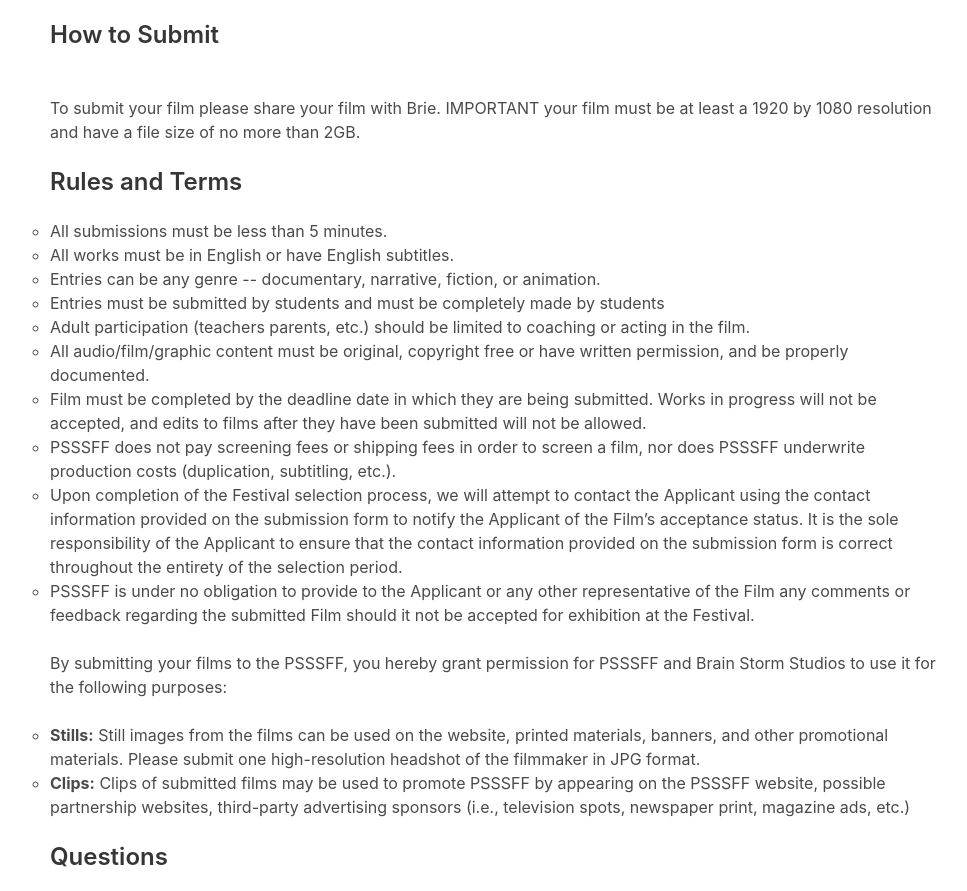
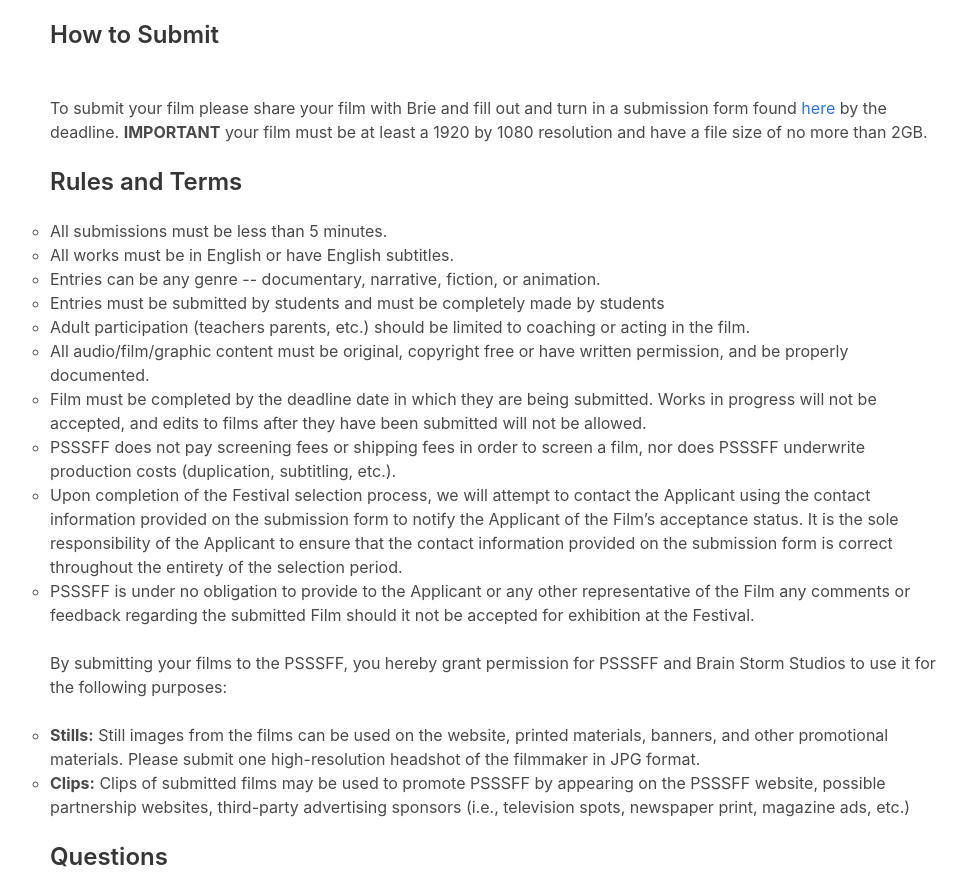
Before and after one commit to StompRocket/filmfest, a website: page index.html in a window 1280 px wide. Shown: the part 1729-2620 px from the top of the page, without its empty margins (142-1109 px from the left). Drawn offline with Linux system fonts and the light colour scheme.

Commit message:
submission

```diff
--- a/index.html
+++ b/index.html
@@ -106,7 +106,8 @@
         <br>
         <h3 class="title is-4">How to Submit</h3>
         <br>
-        <p>To submit your film please share your film with Brie. IMPORTANT your film must be at least a 1920 by 1080 resolution and have a file size of no more than 2GB.</p>
+        <p>To submit your film please share your film with Brie and fill out and turn in a submission form found <a href="./submissionform.pdf">here</a> by the deadline. <b>IMPORTANT</b> your film must be at least a 1920 by 1080 resolution and have a file
+          size of no more than 2GB.</p>
         <br>
         <h3 class="title is-4">Rules and Terms</h3>
         <ul>
```
